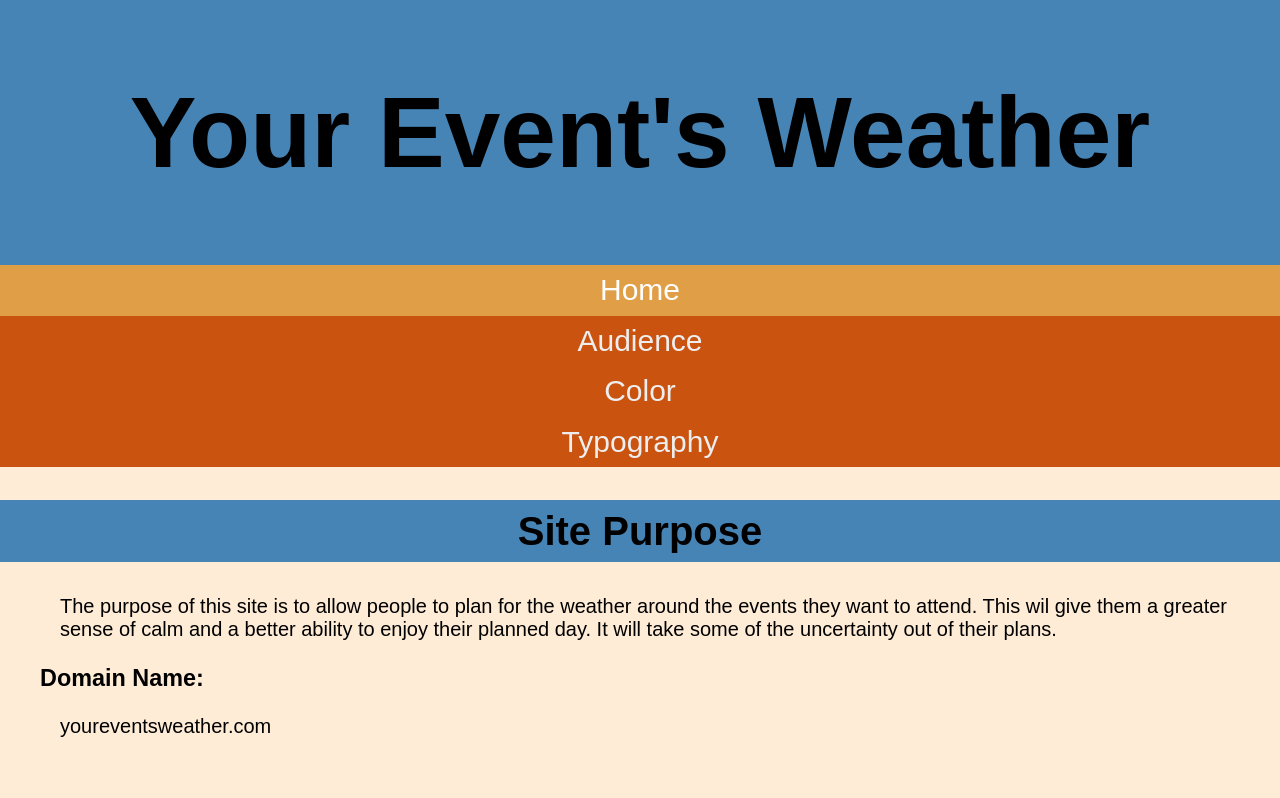
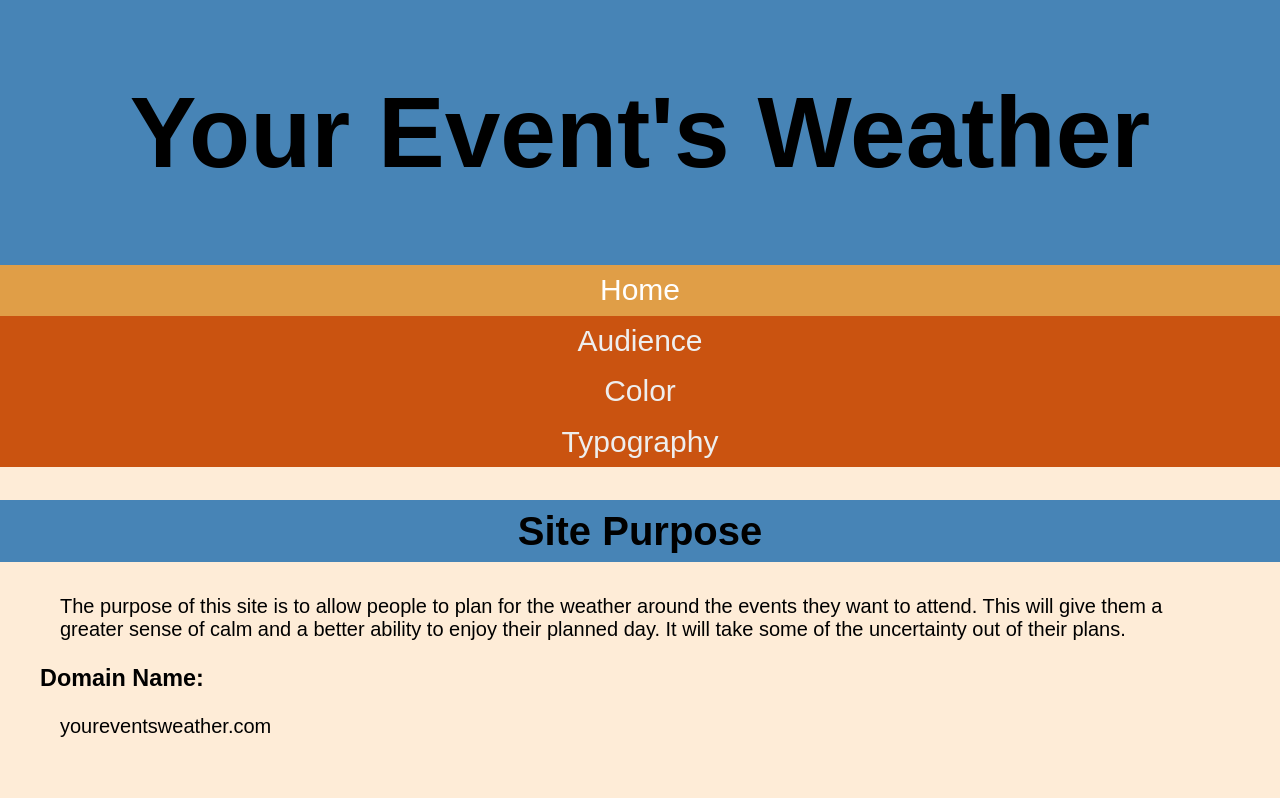
Before and after one commit to TerraDactylStueckler/TerraDactylStueckler.github.io, a plain HTML site: page lesson3/index.html in a window 1280 px wide. Shown: the top 798 px of the page. Drawn offline with Linux system fonts and the light colour scheme; a web font is replaced by a local one.

Commit message:
small fixes

```diff
--- a/lesson3/css/small.css
+++ b/lesson3/css/small.css
@@ -50,6 +50,7 @@ h3{
 }
 p{
     margin-left: 60px;
+    margin-right: 60px;
 }
 img{
     margin-left: 60px;
--- a/lesson3/index.html
+++ b/lesson3/index.html
@@ -25,7 +25,7 @@
         <main>
             <h2>Site Purpose</h2>
             <p>The purpose of this site is to allow people to plan for the weather
-                around the events they want to attend. This wil give them a greater sense
+                around the events they want to attend. This will give them a greater sense
                 of calm and a better ability to enjoy their planned day. It will take some of
                 the uncertainty out of their plans.
             </p>
```
